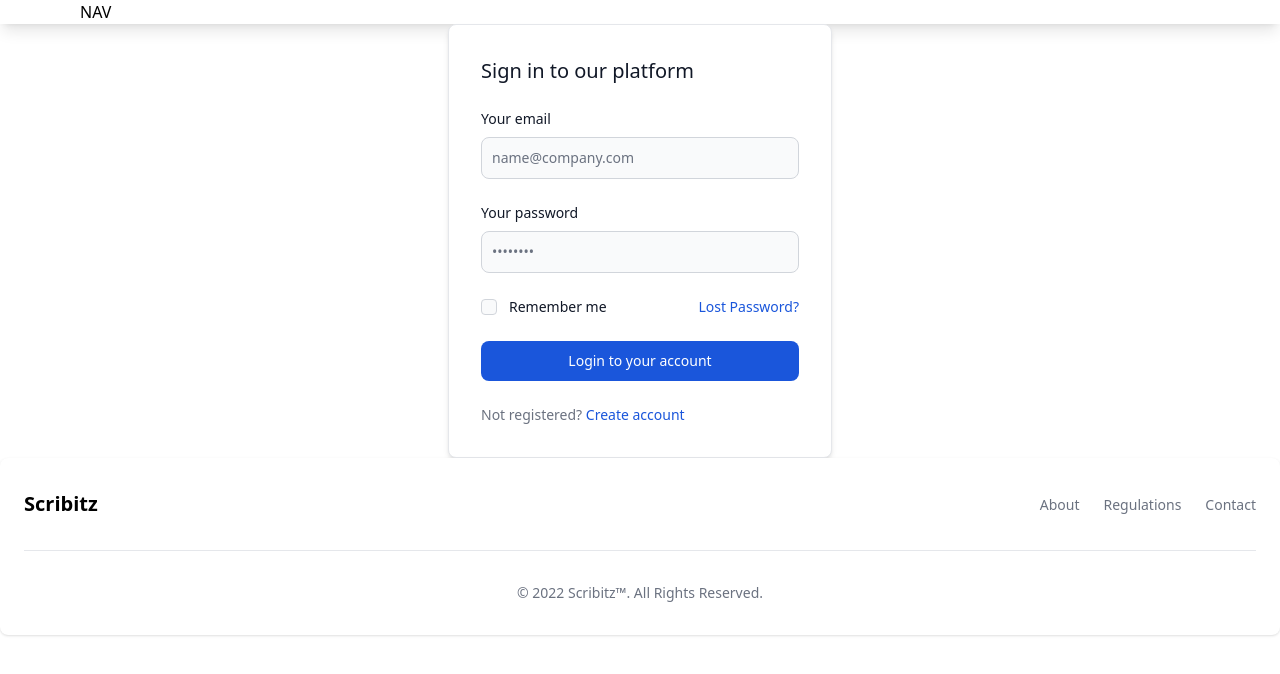
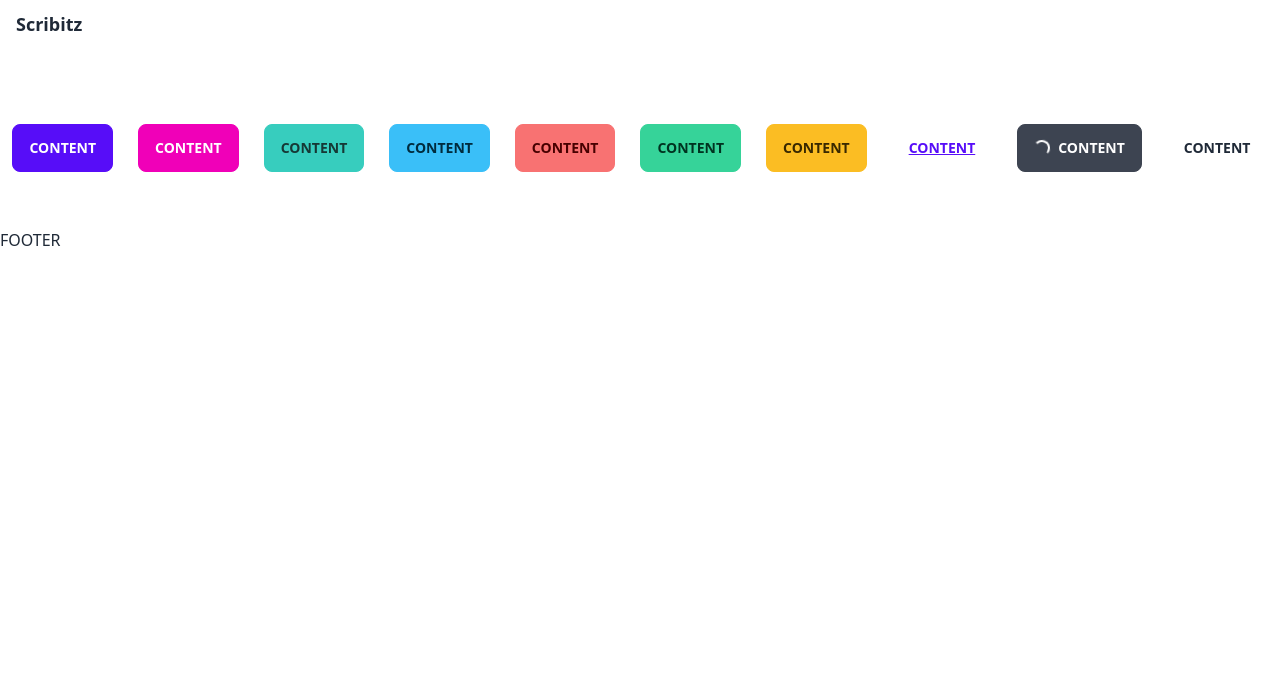
Before and after one commit to coffee-monk/scribitz-website, a Gatsby site: page / in a window 1280 px wide. Built offline with nearby package versions, Linux system fonts and the light colour scheme; Gatsby itself is replaced by a stand-in of ours.

Commit message:
switched to daisyui

```diff
--- a/package.json
+++ b/package.json
@@ -16,7 +16,7 @@
   },
   "dependencies": {
     "autoprefixer": "^10.4.2",
-    "flowbite": "^1.3.4",
+    "daisyui": "^2.1.0",
     "gatsby": "^4.7.1",
     "gatsby-plugin-postcss": "^5.7.0",
     "postcss": "^8.4.6",
--- a/src/components/layout.js
+++ b/src/components/layout.js
@@ -3,7 +3,6 @@ import React from "react"
 import Header from "./nav/header"
 import Footer from "./nav/footer"
 
-import "flowbite"
 import "./layout.css"
 
 const Layout = ({ children }) => {
--- a/src/components/nav/footer.js
+++ b/src/components/nav/footer.js
@@ -1,59 +1,7 @@
 import React from "react"
 
 const Footer = () => {
-  return (
-    <footer className="p-4 bg-white rounded-lg shadow md:px-6 md:py-8 dark:bg-gray-800">
-      <div className="sm:flex sm:items-center sm:justify-between">
-        <a
-          href="https://flowbite.com"
-          target="_blank"
-          className="flex items-center mb-4 sm:mb-0"
-        >
-          <span className="self-center text-xl font-semibold whitespace-nowrap dark:text-white">
-            Scribitz
-          </span>
-        </a>
-        <ul className="flex flex-wrap items-center mb-6 sm:mb-0">
-          <li>
-            <a
-              href="#"
-              className="mr-4 text-sm text-gray-500 hover:underline md:mr-6 dark:text-gray-400"
-            >
-              About
-            </a>
-          </li>
-          <li>
-            <a
-              href="#"
-              className="mr-4 text-sm text-gray-500 hover:underline md:mr-6 dark:text-gray-400"
-            >
-              Regulations
-            </a>
-          </li>
-          <li>
-            <a
-              href="#"
-              className="text-sm text-gray-500 hover:underline dark:text-gray-400"
-            >
-              Contact
-            </a>
-          </li>
-        </ul>
-      </div>
-      <hr className="my-6 border-gray-200 sm:mx-auto dark:border-gray-700 lg:my-8" />
-      <span className="block text-sm text-gray-500 sm:text-center dark:text-gray-400">
-        © 2022{" "}
-        <a
-          href="https://flowbite.com"
-          target="_blank"
-          className="hover:underline"
-        >
-          Scribitz™
-        </a>
-        . All Rights Reserved.
-      </span>
-    </footer>
-  )
+  return <section>FOOTER</section>
 }
 
 export default Footer
--- a/src/components/nav/header.js
+++ b/src/components/nav/header.js
@@ -2,11 +2,23 @@ import React, { useState } from "react"
 
 const Header = () => {
   return (
-    <nav className="bg-white shadow-lg">
-      <div className="max-w-6xl mx-auto px-4">
-        <div className="flex justify-between">
-          <a href="#">NAV</a>
-        </div>
+    <nav className="bg-white border-gray-200 px-4 py-2.5 rounded">
+      <div className="flex flex-wrap justify-between items-center">
+        <a href="#" className="text-lg font-semibold whitespace-nowrap">
+          Scribitz
+        </a>
+      </div>
+      <div className="w-full md:block md:w-auto">
+        <ul className="flex flex-col mt-4 md:flex-row md:space-x-8 md:mt-0 md:text-sm md:font-medium">
+          <li>
+            <a
+              href="#"
+              className="block py-2 pr-4 pl-3 text-white bg-blue-700 rounded md:bg-transparent md:text-blue-700 md:p-0  "
+            >
+              Home
+            </a>
+          </li>
+        </ul>
       </div>
     </nav>
   )
--- a/src/pages/index.js
+++ b/src/pages/index.js
@@ -1,12 +1,22 @@
 import * as React from "react"
 
 import Layout from "../components/layout"
-import Form from "../components/input/form"
 
 const IndexPage = () => {
   return (
     <Layout>
-      <Form />
+      <div className="flex justify-around items-center w-full h-40">
+        <button className="btn btn-primary">Content</button>
+        <button className="btn btn-secondary">Content</button>
+        <button className="btn btn-accent">Content</button>
+        <button className="btn btn-info">Content</button>
+        <button className="btn btn-error">Content</button>
+        <button className="btn btn-success">Content</button>
+        <button className="btn btn-warning">Content</button>
+        <button className="btn btn-link">Content</button>
+        <button className="btn loading">Content</button>
+        <button className="btn btn-ghost">Content</button>
+      </div>
     </Layout>
   )
 }
--- a/tailwind.config.js
+++ b/tailwind.config.js
@@ -1,5 +1,5 @@
 module.exports = {
-  content: ["./src/**/*.{html,js}", "./node_modules/flowbite/**/*.js"],
+  content: ["./src/**/*.{html,js}"],
   theme: {
     colors: {
       transparent: "transparent",
@@ -14,5 +14,5 @@ module.exports = {
       bermuda: "#78dcca",
     },
   },
-  plugins: [require("flowbite/plugin")],
+  plugins: [require("daisyui")],
 }
```
Also changed, not shown: 1 other file.
